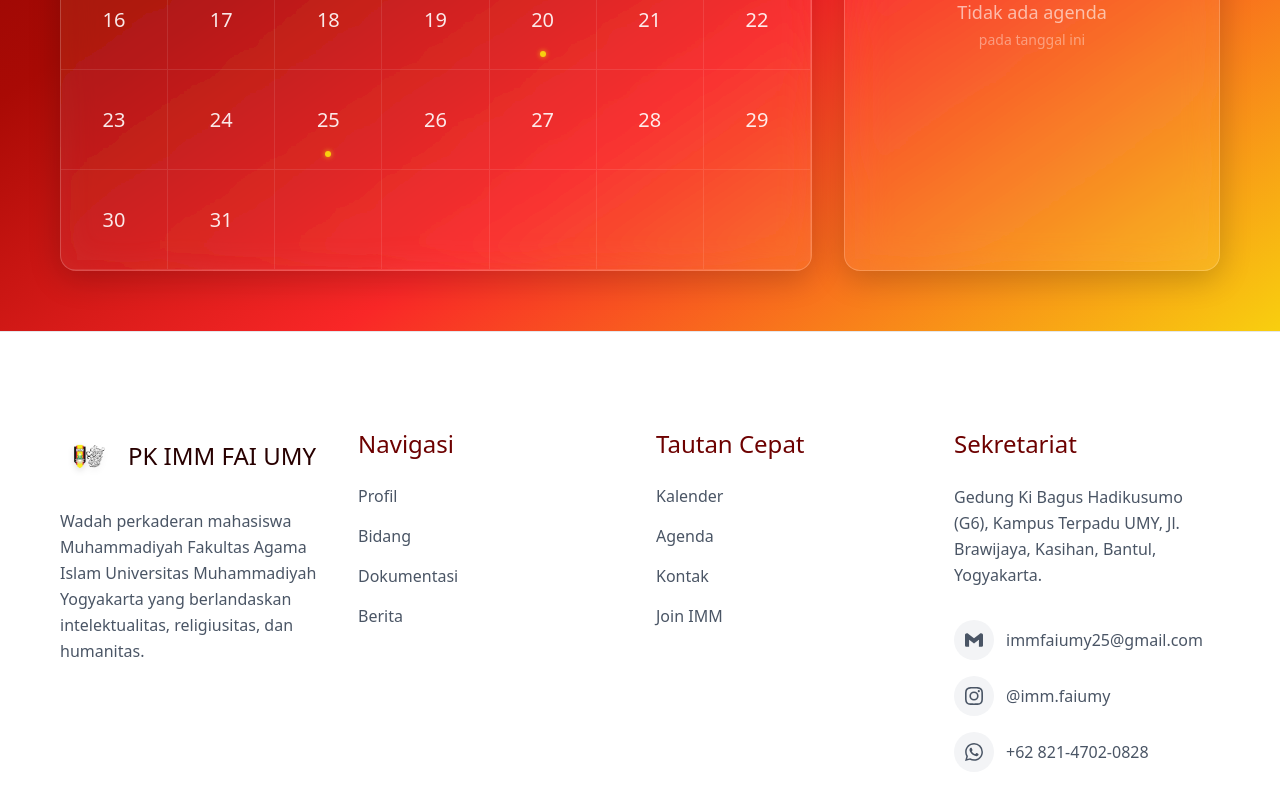
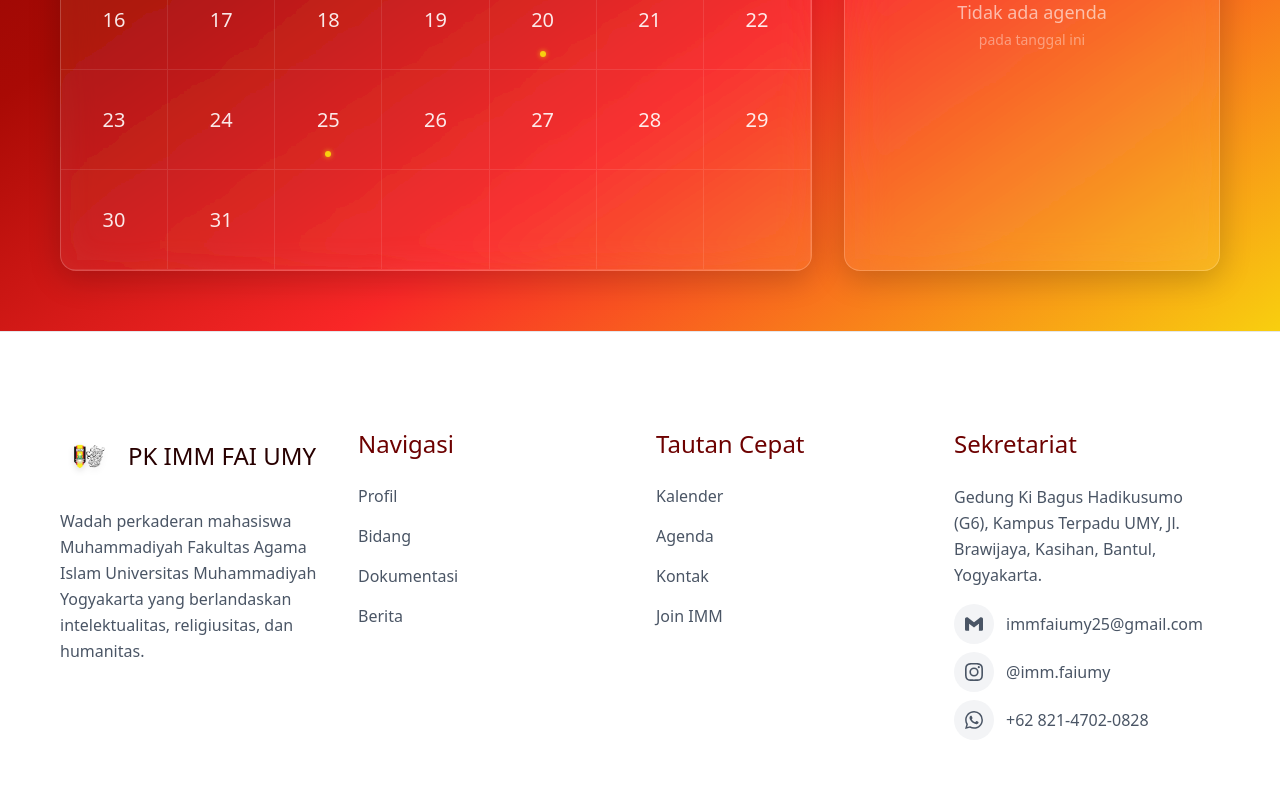
Before and after one commit to immfaiumy25/Imm-web, a Next.js app: page / in a window 1280 px wide. Shown: the part 6543-7343 px from the top of the page. Built offline with nearby package versions, Linux system fonts and the light colour scheme.

Commit message:
style(footer): reduce spacing between address and contact icons

```diff
--- a/src/app/page.tsx
+++ b/src/app/page.tsx
@@ -541,12 +541,12 @@ export default function Home() {
               href="https://maps.google.com/?q=Gedung+Ki+Bagus+Hadikusumo+UMY+Yogyakarta"
               target="_blank"
               rel="noopener noreferrer"
-              className="text-gray-600 hover:text-[#f92727] font-normal text-sm md:text-base leading-relaxed transition-colors hover:underline mb-8"
+              className="text-gray-600 hover:text-[#f92727] font-normal text-sm md:text-base leading-relaxed transition-colors hover:underline mb-4"
             >
               Gedung Ki Bagus Hadikusumo (G6), Kampus Terpadu UMY, Jl. Brawijaya, Kasihan, Bantul, Yogyakarta.
             </a>
 
-            <div className="flex flex-col gap-4">
+            <div className="flex flex-col gap-2">
               <a href="mailto:immfaiumy25@gmail.com" className="flex items-center gap-3 text-gray-600 hover:text-[#f92727] transition-colors group">
                 <div className="w-10 h-10 rounded-full bg-gray-100 flex items-center justify-center group-hover:bg-[#f92727]/10 transition-colors shrink-0">
                   <svg xmlns="http://www.w3.org/2000/svg" viewBox="0 0 24 24" width="18" height="18" fill="currentColor">
```
